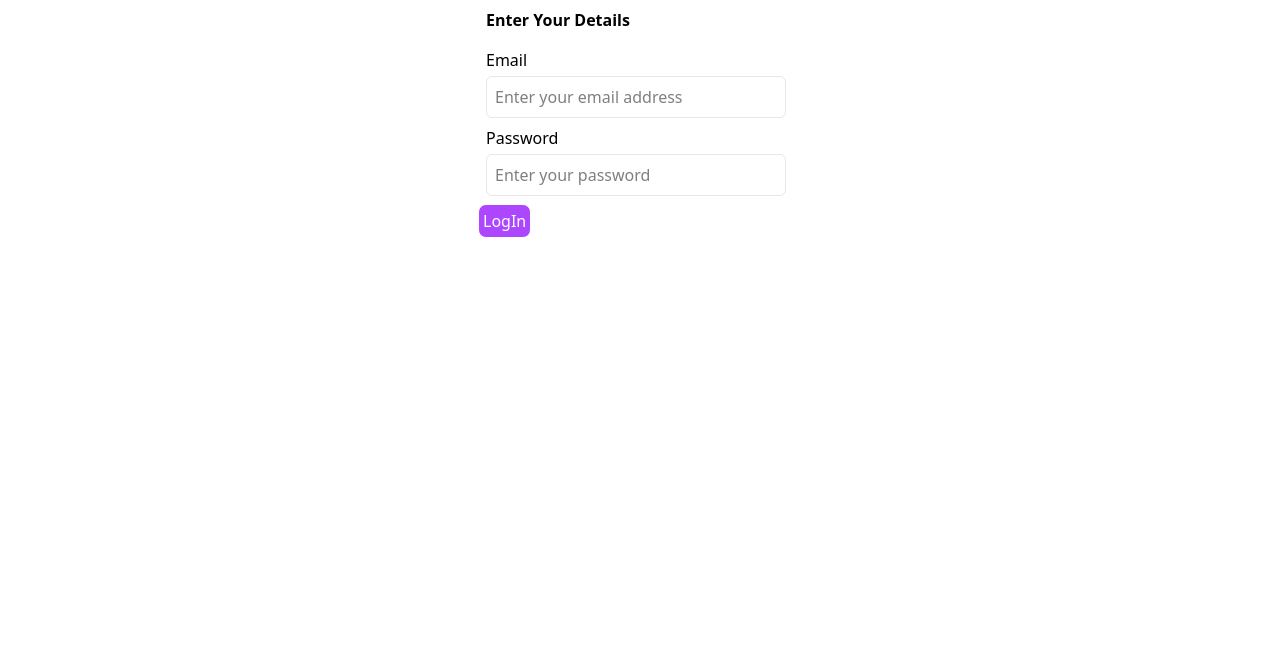
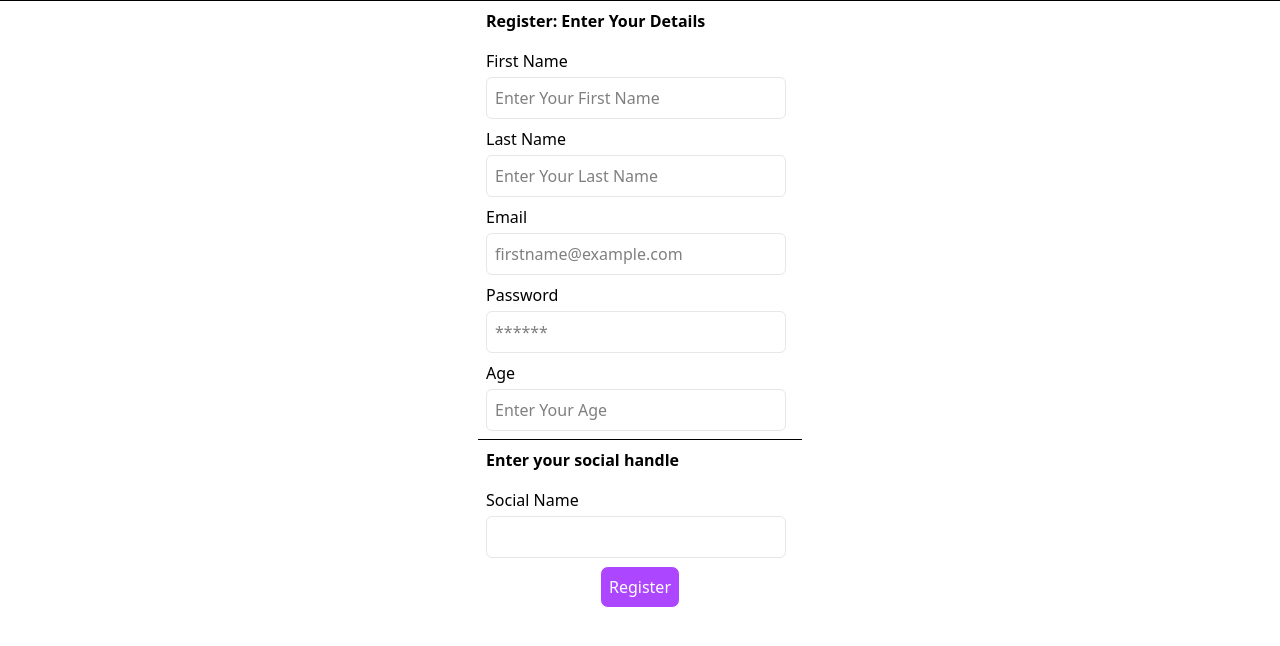
Before and after one commit to shojibruhan/reactHookForm, a React (Vite) app: page / in a window 1280 px wide. Shown: the top 646 px of the page. Built offline with nearby package versions, Linux system fonts and the light colour scheme.

Commit message:
(feat) registration form

```diff
--- a/src/App.jsx
+++ b/src/App.jsx
@@ -1,5 +1,6 @@
 import React from "react";
-import LogInForm from "./part_2/LogInForm";
+// import LogInForm from "./part_2/LogInForm";
+import Register from "./part_2/components/Register";
 // import RegistrationForm from "./components/RegistrationForm";
 // import LogInForm from "./forms/LogInForm";
 
@@ -8,7 +9,9 @@ const App = () => {
     <div>
       {/* <LogInForm /> */}
       {/* <RegistrationForm /> */}
-      <LogInForm />
+      {/* <LogInForm /> */}
+      <hr />
+      <Register />
     </div>
   );
 };
--- a/src/components/RegistrationForm.jsx
+++ b/src/components/RegistrationForm.jsx
@@ -32,7 +32,7 @@ const LogInForm = () => {
               name="picture"
               id="picture"
               className={`p-2 border box-border w-[300px] rounded-md ${
-                errors.fname ? "border-red-800" : "border-gray-200"
+                errors.picture ? "border-red-800" : "border-gray-200"
               }`}
             />
           </Field>
--- a/src/part_2/LogInForm.jsx
+++ b/src/part_2/LogInForm.jsx
@@ -7,11 +7,25 @@ const LogInForm = () => {
   const {
     register,
     handleSubmit,
+    setError,
     formState: { errors },
   } = useForm();
 
   const submitForm = (formData) => {
     console.log(formData);
+    const testUser = {
+      email: "x@y.com",
+      password: "123456",
+    };
+    const found =
+      formData.email === testUser.email &&
+      formData.password === testUser.password;
+    if (!found) {
+      setError("root.random", {
+        message: `User ${formData.email} was not found!`,
+        type: "random",
+      });
+    }
   };
   return (
     <div className="flex flex-col justify-center items-center">
@@ -39,7 +53,7 @@ const LogInForm = () => {
                 },
               })}
               className={`border ${
-                errors.email ? "border-red-500" : "border-gray-200"
+                errors.password ? "border-red-500" : "border-gray-200"
               } box-border p-2 rounded-md w-[300px]`}
               type="password"
               name="password"
@@ -48,6 +62,11 @@ const LogInForm = () => {
             />
           </Field>
         </FieldSet>
+        {errors?.root?.random && (
+          <div className="bg-rose-300 text-red-800 p-1 rounded-sm text-center w-[300px] ml-2">
+            <p> {errors?.root?.random?.message}</p>
+          </div>
+        )}
         <Field>
           <button className="text-base text-white p-1 bg-purple-500 border rounded-lg cursor-pointer">
             LogIn
--- /dev/null
+++ b/src/part_2/components/Register.jsx
@@ -0,0 +1,121 @@
+import React from "react";
+import { useFieldArray, useForm } from "react-hook-form";
+import Field from "./Field";
+import FieldSet from "./FieldSet";
+
+const Register = () => {
+  const {
+    register,
+    handleSubmit,
+    formState: { errors },
+    control,
+  } = useForm();
+
+  const { fields, append, remove } = useFieldArray({
+    name: "socials",
+    control,
+  });
+
+  const submitForm = (formData) => {
+    console.log(formData);
+  };
+  return (
+    <div className="flex flex-col justify-center items-center">
+      <form onSubmit={handleSubmit(submitForm)}>
+        <FieldSet label="Register: Enter Your Details">
+          <Field label="First Name" error={errors.fname}>
+            <input
+              type="text"
+              name="fname"
+              id="fname"
+              placeholder="Enter Your First Name"
+              {...register("fname", { required: "Full name is required" })}
+              className={`p-2 border box-border w-[300px] rounded-md ${
+                errors.fname ? "border-red-800" : "border-gray-200"
+              }`}
+            />
+          </Field>
+          <Field label="Last Name" error={errors.fname}>
+            <input
+              {...register("lname", { required: "Full name is required" })}
+              type="text"
+              name="lname"
+              id="lname"
+              placeholder="Enter Your Last Name"
+              className={`p-2 border box-border w-[300px] rounded-md ${
+                errors.lname ? "border-red-800" : "border-gray-200"
+              }`}
+            />
+          </Field>
+          <Field label="Email" error={errors.email}>
+            <input
+              {...register("email", { required: "Email is required" })}
+              type="email"
+              name="email"
+              id="email"
+              placeholder="firstname@example.com"
+              className={`p-2 border box-border w-[300px] rounded-md ${
+                errors.email ? "border-red-800" : "border-gray-200"
+              }`}
+            />
+          </Field>
+          <Field label="Password" error={errors.password}>
+            <input
+              {...register("password", {
+                required: "Password is required",
+                minLength: {
+                  value: 6,
+                  message: "Password must be minimum 6 charecters long",
+                },
+              })}
+              type="password"
+              name="password"
+              id="password"
+              placeholder="******"
+              className={`p-2 border box-border w-[300px] rounded-md ${
+                errors.password ? "border-red-800" : "border-gray-200"
+              }`}
+            />
+          </Field>
+          <Field label="Age" error={errors.age}>
+            <input
+              {...register("age", {
+                required: "Age is required",
+                max: {
+                  value: 100,
+                  message: "Age must be between 0 and 100",
+                },
+              })}
+              type="number"
+              name="age"
+              id="age"
+              placeholder="Enter Your Age"
+              className={`p-2 border box-border w-[300px] rounded-md ${
+                errors.age ? "border-red-800" : "border-gray-200"
+              }`}
+            />
+          </Field>
+        </FieldSet>
+
+        <hr />
+        <FieldSet label="Enter your social handle">
+          <Field label="Social Name">
+            <input
+              type="text"
+              className={`p-2 border box-border w-[300px] rounded-md ${
+                errors.fname ? "border-red-800" : "border-gray-200"
+              }`}
+            />
+          </Field>
+        </FieldSet>
+        <FieldSet>
+          <button className="bg-purple-500 border rounded-lg text-base text-white p-2 cursor-pointer m-auto">
+            Register
+          </button>
+        </FieldSet>
+      </form>
+    </div>
+  );
+};
+
+export default Register;
```
